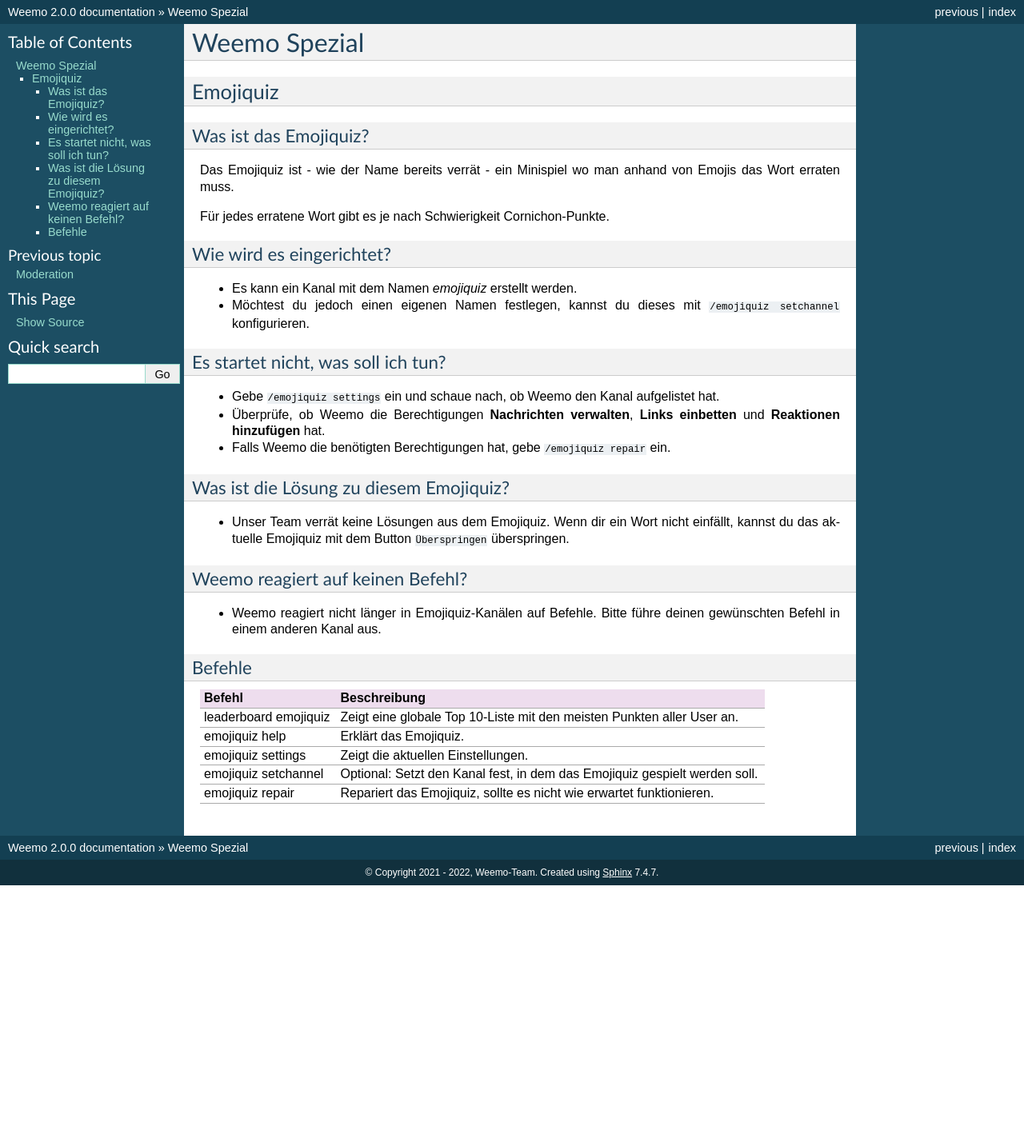
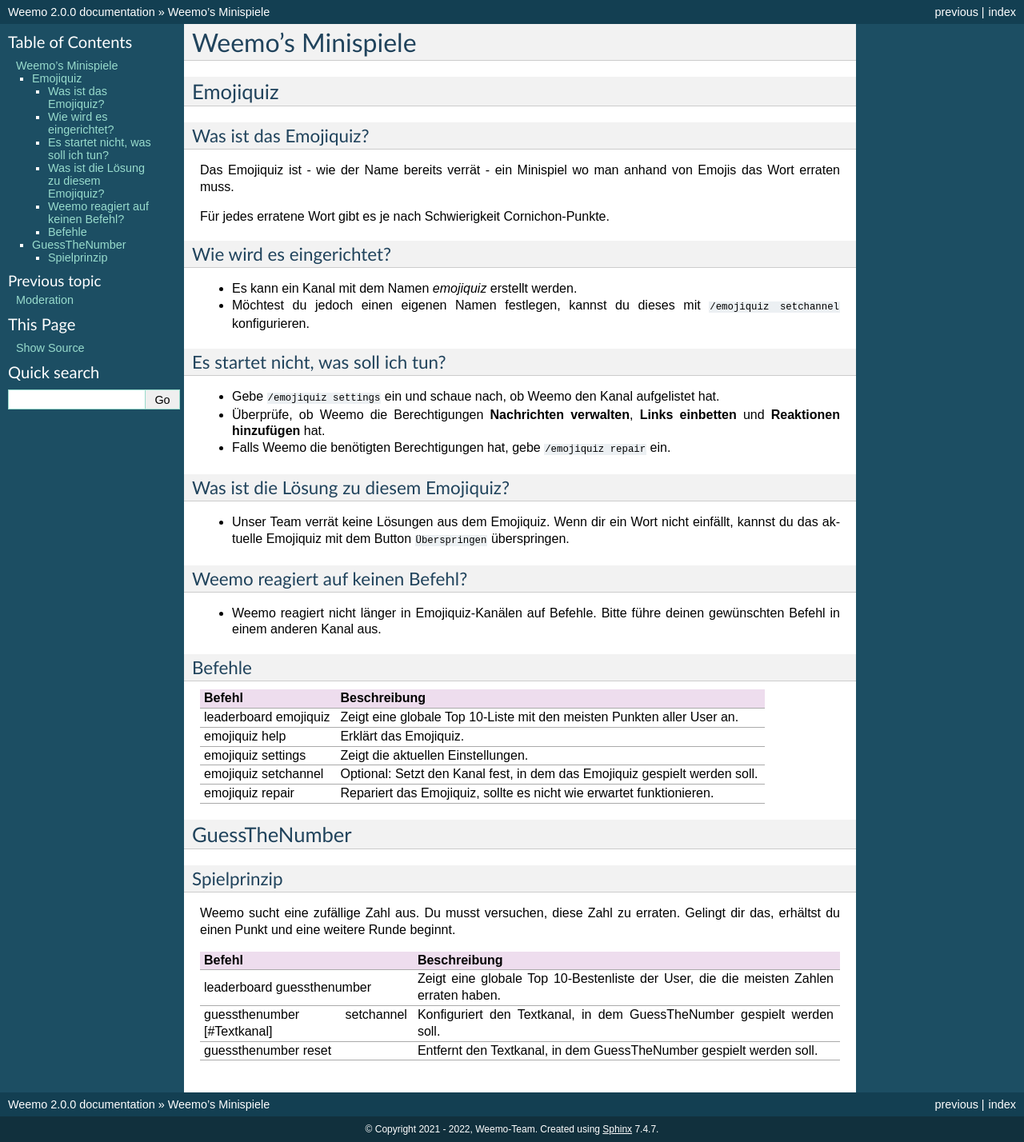
Before and after one commit to niborus/weemo-doc, a Sphinx documentation site: the page built from docs/weemo-spezial.rst, in a window 1280 px wide. Shown: the whole page at 80% size. Built offline with Sphinx 7.4.7, drawn with Linux system fonts in a browser that asks for light colours; before the commit the page ends 1107 px from its top, so only the background shows below that.

Commit message:
Update weemo-spezial.rst

```diff
--- a/docs/weemo-spezial.rst
+++ b/docs/weemo-spezial.rst
@@ -1,5 +1,5 @@
 *************
-Weemo Spezial
+Weemo's Minispiele
 *************
 
 .. _emojiquiz:
@@ -49,3 +49,23 @@
     "emojiquiz settings", "Zeigt die aktuellen Einstellungen."
     "emojiquiz setchannel", "Optional: Setzt den Kanal fest, in dem das Emojiquiz gespielt werden soll."
     "emojiquiz repair", "Repariert das Emojiquiz, sollte es nicht wie erwartet funktionieren."
+
+
+.. _guessthenumber:
+
+GuessTheNumber
+=========
+
+Spielprinzip
+^^^^^^^^^^^^
+Weemo sucht eine zufällige Zahl aus. Du musst versuchen, diese Zahl zu erraten.
+Gelingt dir das, erhältst du einen Punkt und eine weitere Runde beginnt.
+
+.. csv-table::
+    :widths: auto
+    :align: left
+    :header: "Befehl", "Beschreibung"
+
+    "leaderboard guessthenumber", "Zeigt eine globale Top 10-Bestenliste der User, die die meisten Zahlen erraten haben."
+    "guessthenumber setchannel [#Textkanal]", "Konfiguriert den Textkanal, in dem GuessTheNumber gespielt werden soll."
+    "guessthenumber reset", "Entfernt den Textkanal, in dem GuessTheNumber gespielt werden soll."
```
